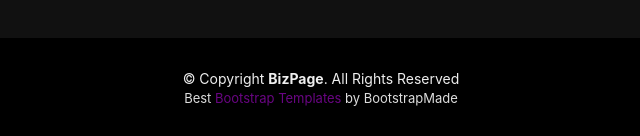
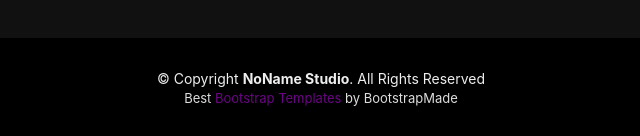
Before and after one commit to MatheusValoisC/NoName, a plain HTML site: page index.html in a window 1280 px wide. Shown: the part 3437-3573 px from the top of the page, 319-959 px from the left. Drawn offline with Linux system fonts and the light colour scheme; files whose address does not match are found by name.

Commit message:
Update index.html

```diff
--- a/index.html
+++ b/index.html
@@ -570,7 +570,7 @@
 
     <div class="container">
       <div class="copyright">
-        &copy; Copyright <strong>BizPage</strong>. All Rights Reserved
+        &copy; Copyright <strong>NoName Studio</strong>. All Rights Reserved
       </div>
       <div class="credits">
         <!--
```
